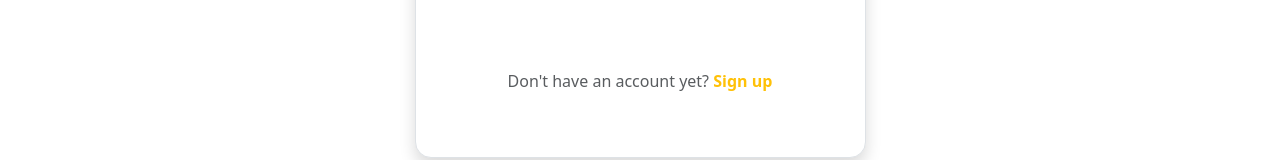
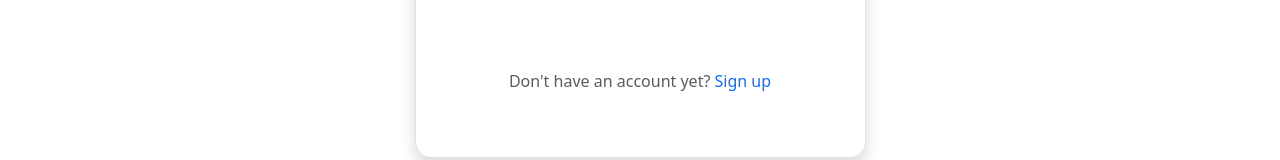
Before and after one commit to Bellarab/fullstack-crud-app, a React (Create React App) app in the folder frontend/: page /login in a window 1280 px wide. Shown: the part 544-704 px from the top of the page. Built offline with nearby package versions, Linux system fonts and the light colour scheme.

Commit message:
fix : changing sign up color

```diff
--- a/frontend/src/components/Authentication/Login.jsx
+++ b/frontend/src/components/Authentication/Login.jsx
@@ -215,7 +215,7 @@ function Login(props) {
                     Don't have an account yet?{" "}
                     <a
                       href="/register"
-                      className="text-warning text-decoration-none fw-semibold"
+                      className="text-primary text-decoration-none fs-6"
                     >
                       Sign up
                     </a>
```
